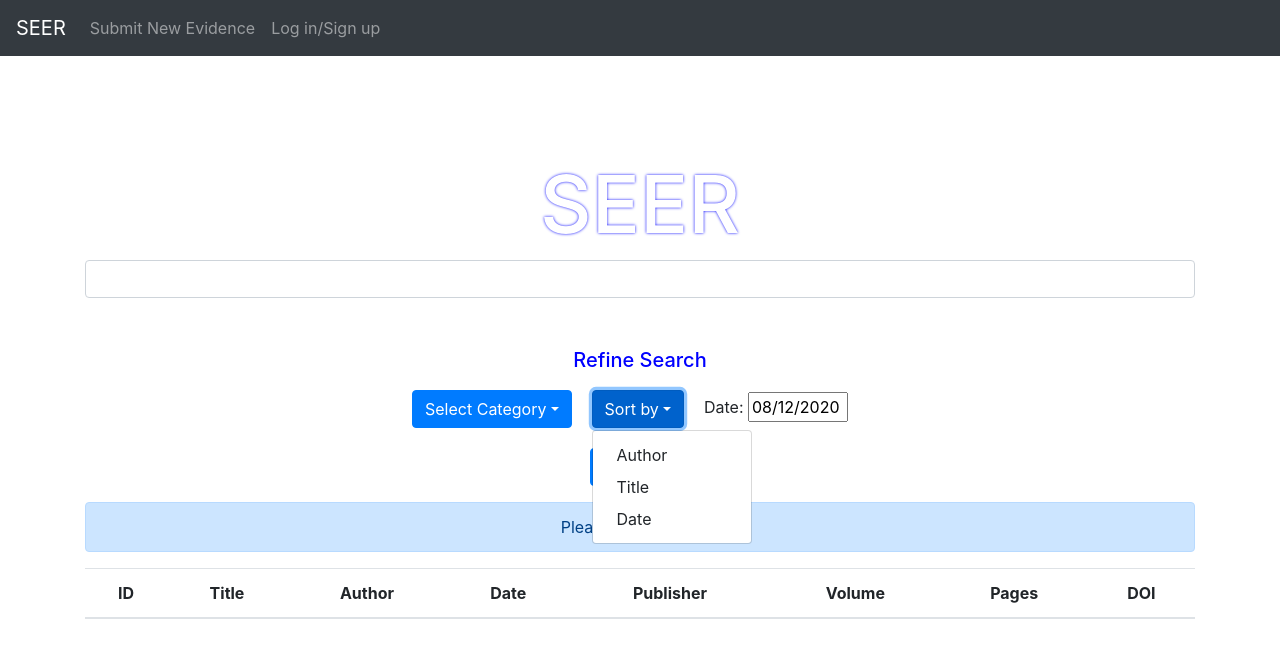
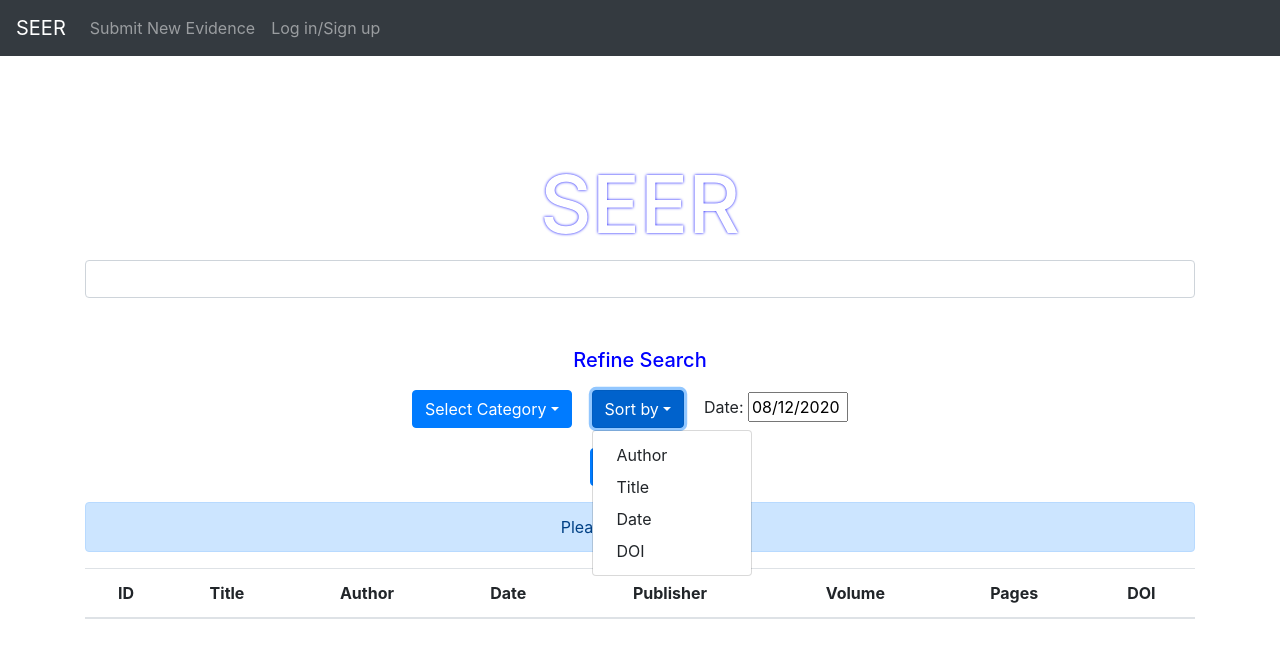
Before and after one commit to trowa0304/cise-project, a React (Create React App) app: page / in a window 1280 px wide. Both pictures are taken after a click on the button "Sort by". Shown: the top 658 px of the page. Built offline with nearby package versions, Linux system fonts and the light colour scheme.

Commit message:
orader by DOI

```diff
--- a/src/components/homepage-components/SearchFilter.js
+++ b/src/components/homepage-components/SearchFilter.js
@@ -56,6 +56,7 @@ class SearchFilter extends React.Component {
                         <Dropdown.Item onClick={() => this.changeValue('Author')}>Author</Dropdown.Item>
                         <Dropdown.Item onClick={() => this.changeValue('Title')}>Title</Dropdown.Item>
                         <Dropdown.Item onClick={() => this.changeValue('Date')}>Date</Dropdown.Item>
+                        <Dropdown.Item onClick={() => this.changeValue('DOI')}>DOI</Dropdown.Item>
           </DropdownButton>
 
           Date: <DatePicker className="date" selected={this.state.startDate} onChange={this.handleChange}/>
```
